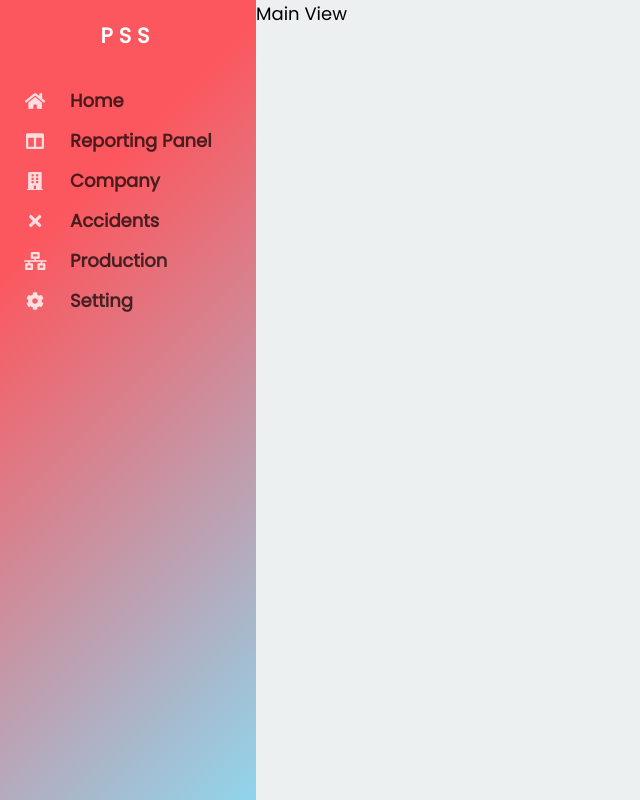
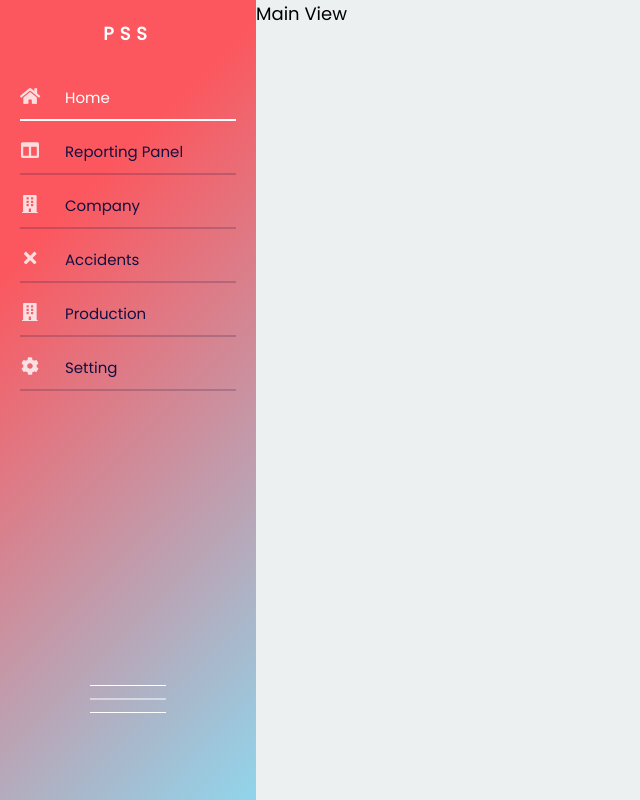
Before and after one commit to jakubwas/react-sidebar, a React (Create React App) app: page / in a window 1280 px wide. Shown: the whole page, without its empty margins (0-640 px from the left). Built offline with nearby package versions, Linux system fonts and the light colour scheme.

Commit message:
Adding toggler

```diff
--- a/src/App.js
+++ b/src/App.js
@@ -18,7 +18,7 @@ const App = () => {
         { name: 'Devices Groups', to: '/devicesgroups'}
       ] },
     { name: 'Accidents', to: '/accidents', icon: 'times', subMenuItems: [] },
-    { name: 'Production', to: '/production', icon: 'network-wired', subMenuItems: [] },
+    { name: 'Production', to: '/production', icon: 'building', subMenuItems: [] },
     { name: 'Setting', to: '/settings', icon: 'cog', subMenuItems: [] }
   ];
 
--- a/src/Components/Sidebar/Sidebar.js
+++ b/src/Components/Sidebar/Sidebar.js
@@ -1,4 +1,4 @@
-import React from 'react';
+import React, { useState, useEffect } from 'react';
 import * as styled from './Sidebar.styles';
 import { FontAwesomeIcon } from '@fortawesome/react-fontawesome';
 import { library } from "@fortawesome/fontawesome-svg-core";
@@ -8,8 +8,7 @@ import {
     faBuilding,
     faExclamationTriangle,
     faCog,
-    faTimes,
-    faNetworkWired
+    faTimes
 } from "@fortawesome/free-solid-svg-icons";
 
 library.add(
@@ -18,27 +17,45 @@ library.add(
     faBuilding,
     faExclamationTriangle,
     faCog,
-    faTimes,
-    faNetworkWired
+    faTimes
     );
 
 const Sidebar = (props) => {
 
+    const [selected, setSelectedMenuItem] = useState(props.menuItems[0].name);
+    const [isSidebarOpen, setSidebarOpen] = useState(true);
+
+    const handleMenuItemClick = (name) => {
+        setSelectedMenuItem(name);
+    }
+
     const menuItemsJSX = props.menuItems.map((item, index)=> {
+
+        const isSelectedItem = selected === item.name;
+
         return (
-            <styled.MenuItem key={index}>
-                <styled.Icon src={item.icon}>
+            <styled.MenuItem
+                key={index}
+                selected={selected}
+                selected={isSelectedItem}
+                isSidebarOpen={isSidebarOpen}
+                onClick={()=> {handleMenuItemClick(item.name)}}
+            >
+                <styled.Icon src={item.icon} isSidebarOpen={isSidebarOpen}>
                     <FontAwesomeIcon icon={item.icon} />
-                </styled.Icon>
-                <styled.Text>{item.name}</styled.Text>
+                </styled.Icon >
+                <styled.Text isSidebarOpen={isSidebarOpen}>{item.name}</styled.Text>
             </styled.MenuItem>
         )
     })
 
     return (
-        <styled.SidebarContainer>
+        <styled.SidebarContainer isSidebarOpen={isSidebarOpen}>
             <styled.SidebarHeader>{props.header}</styled.SidebarHeader>
             <styled.MenuItemsContainer>{menuItemsJSX}</styled.MenuItemsContainer>
+            <styled.TogglerContainer onClick={()=>{setSidebarOpen(!isSidebarOpen)}}>
+                <styled.Toggler/>
+            </styled.TogglerContainer>
         </styled.SidebarContainer>
     )
 }
--- a/src/Components/Sidebar/Sidebar.styles.js
+++ b/src/Components/Sidebar/Sidebar.styles.js
@@ -1,12 +1,14 @@
 import styled from '@emotion/styled';
 
 export const SidebarContainer = styled.div`
-    width: 20%;
+    width: ${ props => props.isSidebarOpen ? '20%' : '5%'};
     max-width: 280px;
     min-width: 80px;
+    position: relative;
     background-image: linear-gradient(
         315deg, #90D5EC 0%, #FC575E 74%
     );
+    transition: .2s ease-in all;
 `
 
 export const SidebarHeader = styled.h3`
@@ -24,21 +26,82 @@ export const MenuItemsContainer = styled.div`
 export const MenuItem = styled.div`
     padding: 6px 20px;
     font-weight: 600;
-    display: flex;
-    align-items: center;
+    color: ${ prop => prop.selected ? 'rgb(255, 255, 255)' : 'rgb(19, 15, 64)' };
+    cursor: pointer;
+    white-space: nowrap;
+
+    ${ props => !props.isSidebarOpen && `
+        text-align: center;
+        margin: auto;
+        ${ props.selected && `
+            background-color: rgba(0, 0, 0, 0.5);
+        `}
+    `}
+
+    &:hover {
+        color: rgb(255, 255, 255);
+        transition: 0.1s ease-in all;
+    }
+
+    &:after{
+        content: '';
+        border-bottom: 2px solid
+            ${ prop => prop.selected ? 'rgb(255, 255, 255)' : 'rgba(19, 15, 64, 0.2)' };
+        display: block;
+        margin: 8px 0 4px;
+    }
+
+    ${props => !props.selected && `
+        &:hover {
+            &:after {
+                border-color: rgba(255, 255, 255, 0.2);
+                transition: 0.1s ease-in all;
+            }
+        }
+    `};
 `
 
 export const Text = styled.p`
-    height: 28px;
-    color: rgba(0, 0, 0, 0.7);
+    font-size: 15px;
+    font-weight: 500;
+    display: ${ props => props.isSidebarOpen ? 'inline-block' : 'none'};
 `
 
 export const Icon = styled.div`
-    width: 30px;
+    width: 20px;
     height: 28px;
-    padding-right: 20px;
-    display: flex;
-    align-items: center;
-    justify-content: center;
     color: rgba(255, 255, 255, 0.8);
+    display: inline-block;
+    text-align: center;
+
+    ${ props => props.isSidebarOpen && `
+        padding-right: 25px;
+        transition: .2s ease-in padding-right;
+    `}
 `
+
+export const TogglerContainer = styled.div`
+    position: absolute;
+    width: 30%;
+    bottom: 10%;
+    left: 0;
+    right: 0;
+    margin: 0 auto;
+`
+
+export const Toggler = styled.div`
+    height: 40px;
+    cursor: pointer;
+    position: relative;
+
+    &:after {
+        content: '';
+        position: absolute;
+        left: 0;
+        top: .25em;
+        width: 100%;
+        height: .1em;
+        background-color: rgb(255, 255, 255);
+        box-shadow: 0 .75em 0 0 rgb(255, 255, 255), 0 1.5em 0 0 rgb(255, 255, 255);
+    }
+`
--- a/src/Global.scss
+++ b/src/Global.scss
@@ -1,8 +1,6 @@
-body {
+* {
     margin: 0;
     padding: 0;
     font-size: 18px;
     font-family: 'Poppins', sans-serif;
 }
-
-h1,h2,h3,h4,h5,h6,p { margin: 0}
```
Also changed, not shown: 1 other file (tests, documents, lock files or other folders).
